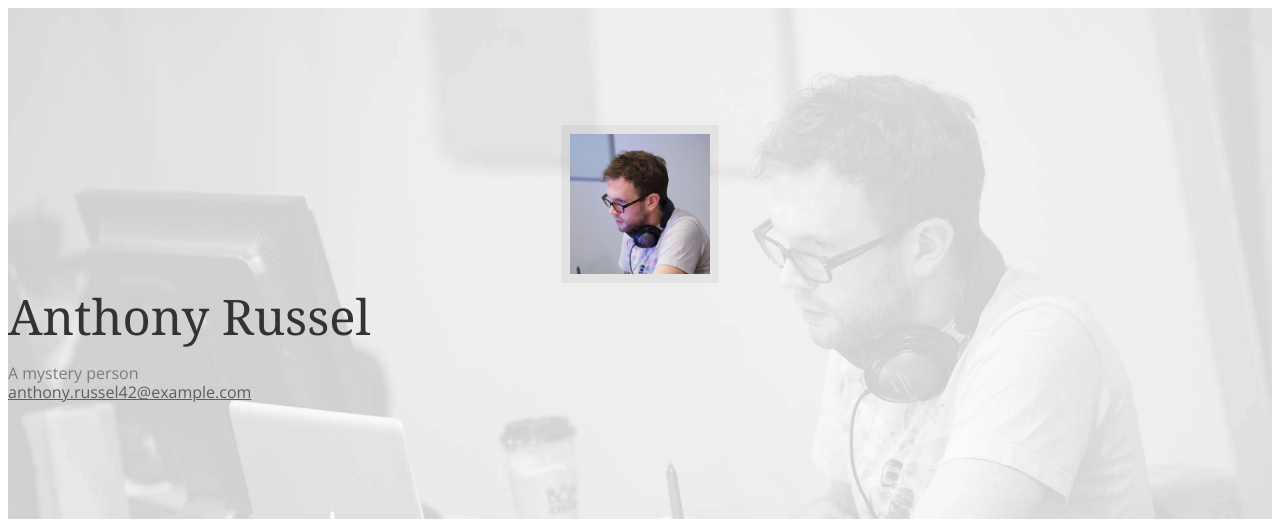
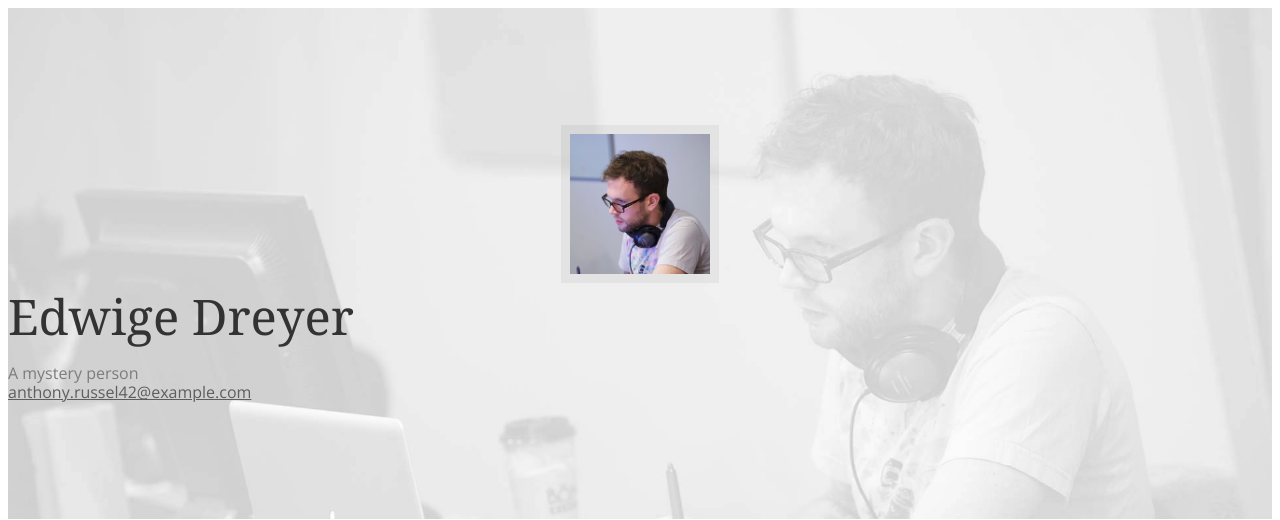
Before and after one commit to nardine2/voyance_site_web, a Django app: page / in a window 1280 px wide. Shown: the top 520 px of the page. Run offline with Django 3.2, Linux system fonts and the light colour scheme; some libraries are stand-ins or nearby versions; some web fonts are replaced.

Commit message:
Update head_home.html

```diff
--- a/templates/headers/head_home.html
+++ b/templates/headers/head_home.html
@@ -6,7 +6,7 @@
 	<div id="head" class="parallax" parallax-speed="2">
 		<h1 id="logo" class="text-center">
 			<img class="img-circle" src="{% static 'images/guy.jpg' %}" alt="">
-			<span class="title">Anthony Russel</span>
+			<span class="title">Edwige Dreyer</span>
 			<span class="tagline">A mystery person<br>
 				<a href="">anthony.russel42@example.com</a>
 			</span>
```
